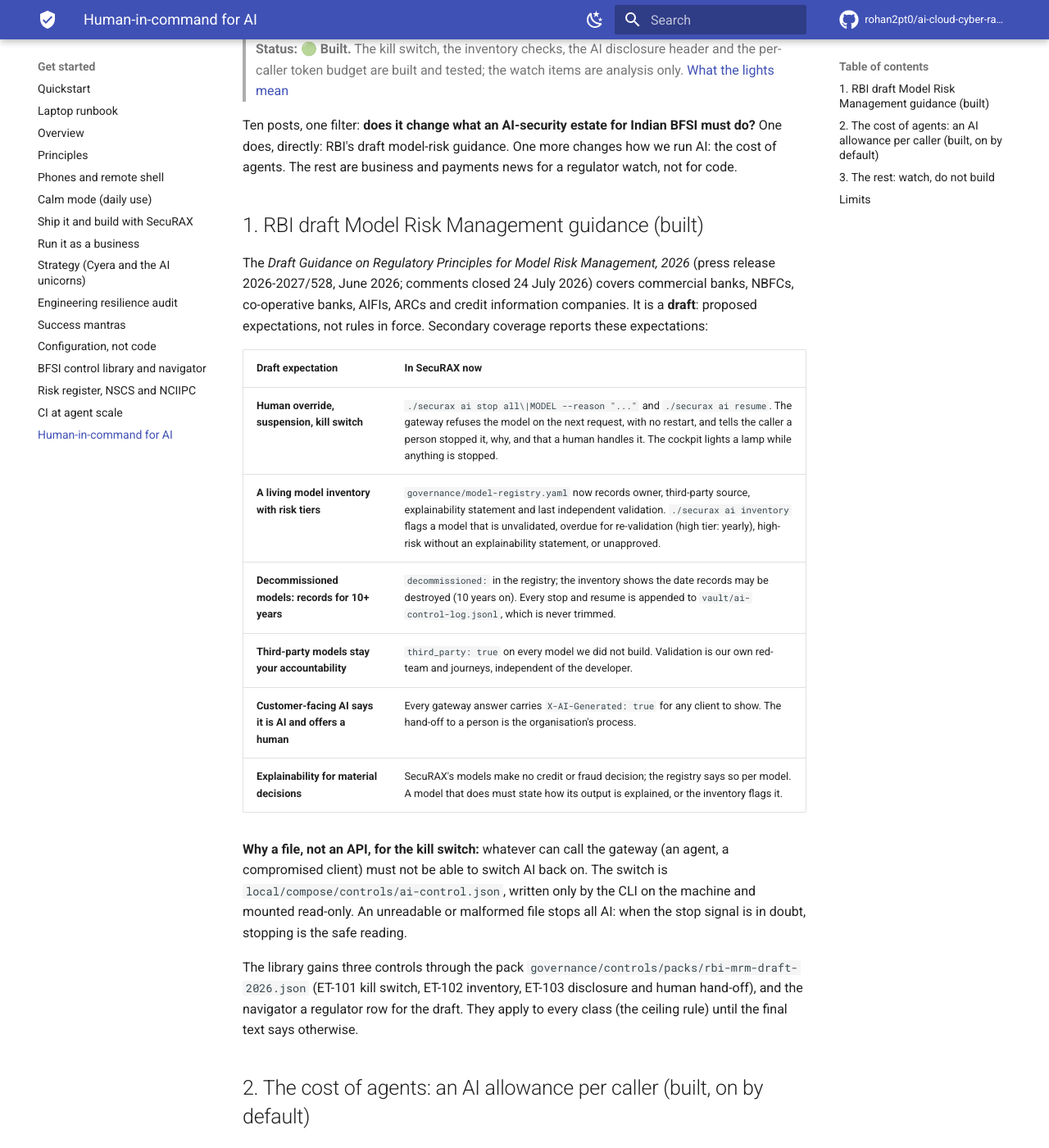
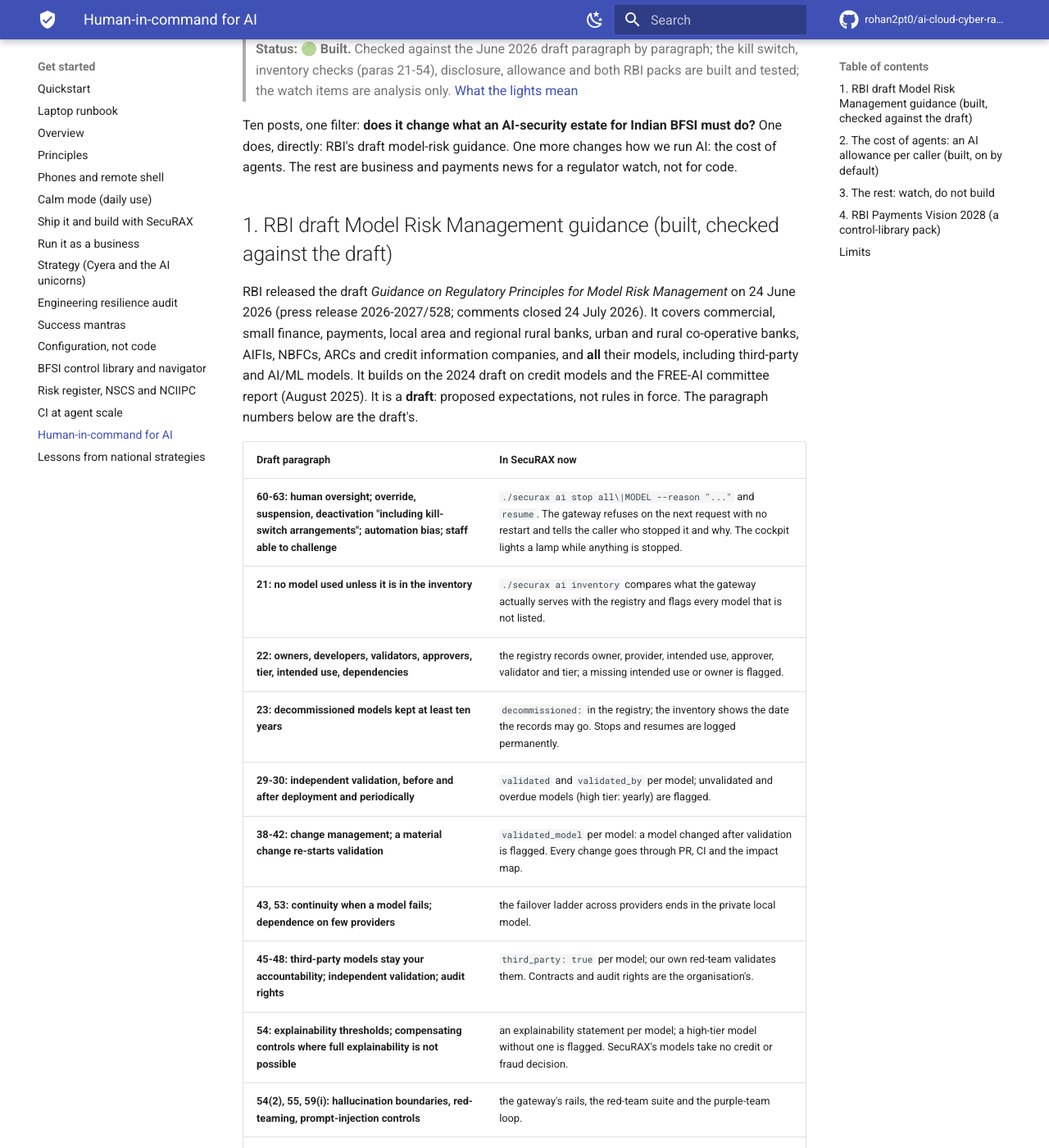
Before and after one commit to rohan2pt0/ai-cloud-cyber-range, an MkDocs documentation site: the page built from docs/securax/69-HUMAN-IN-COMMAND-AND-FINTECH-SIGNALS.md, in a window 1280 px wide and 1400 px high, scrolled down 222 px. Shown: the whole window at 82% size. Built offline with MkDocs 1.6.1 and Material for MkDocs 9.7.7, drawn with Linux system fonts in a browser that asks for light colours; comment, search, counter and statistics services are not loaded; some of the changed text lies outside the part shown.

Commit message:
Self-updating README (version, what's new, docs index generated; readme-current fitness check fails CI when it falls behind; Start here leads with go); RBI MRM draft checked paragraph by paragraph (para 21 unlisted served models, para 42 changed since validation, para 22 intended use; ET-104..106); RBI Payments Vision 2028 pack; doc 70 lessons from national strategies
Co-Authored-By: Claude Opus 5.5 <noreply@anthropic.com>
Claude-Session: https://claude.ai/code/session_015FTfQKpAm1o6wRDjK4XHBQ

```diff
--- a/docs/securax/69-HUMAN-IN-COMMAND-AND-FINTECH-SIGNALS.md
+++ b/docs/securax/69-HUMAN-IN-COMMAND-AND-FINTECH-SIGNALS.md
@@ -1,36 +1,44 @@
 # 69 · Human-in-command for AI, and what the October 2026 fintech signals mean for SecuRAX
 
 <!-- status:start (from docs/status.yml; edit that file, then run docs/sync_status.py) -->
-> **Status: 🟢 Built.** The kill switch, the inventory checks, the AI disclosure header and the per-caller token budget are built and tested; the watch items are analysis only. [What the lights mean](../index.md#the-status-lights)
+> **Status: 🟢 Built.** Checked against the June 2026 draft paragraph by paragraph; the kill switch, inventory checks (paras 21-54), disclosure, allowance and both RBI packs are built and tested; the watch items are analysis only. [What the lights mean](../index.md#the-status-lights)
 <!-- status:end -->
 
 Ten posts, one filter: **does it change what an AI-security estate for Indian BFSI must do?** One does, directly: RBI's
 draft model-risk guidance. One more changes how we run AI: the cost of agents. The rest are business and payments news for
 a regulator watch, not for code.
 
-## 1. RBI draft Model Risk Management guidance (built)
+## 1. RBI draft Model Risk Management guidance (built, checked against the draft)
 
-The *Draft Guidance on Regulatory Principles for Model Risk Management, 2026* (press release 2026-2027/528, June 2026;
-comments closed 24 July 2026) covers commercial banks, NBFCs, co-operative banks, AIFIs, ARCs and credit information
-companies. It is a **draft**: proposed expectations, not rules in force. Secondary coverage reports these expectations:
+RBI released the draft *Guidance on Regulatory Principles for Model Risk Management* on 24 June 2026 (press release
+2026-2027/528; comments closed 24 July 2026). It covers commercial, small finance, payments, local area and regional rural
+banks, urban and rural co-operative banks, AIFIs, NBFCs, ARCs and credit information companies, and **all** their models,
+including third-party and AI/ML models. It builds on the 2024 draft on credit models and the FREE-AI committee report
+(August 2025). It is a **draft**: proposed expectations, not rules in force. The paragraph numbers below are the draft's.
 
-| Draft expectation | In SecuRAX now |
+| Draft paragraph | In SecuRAX now |
 |---|---|
-| **Human override, suspension, kill switch** | `./securax ai stop all\|MODEL --reason "..."` and `./securax ai resume`. The gateway refuses the model on the next request, with no restart, and tells the caller a person stopped it, why, and that a human handles it. The cockpit lights a lamp while anything is stopped. |
-| **A living model inventory with risk tiers** | `governance/model-registry.yaml` now records owner, third-party source, explainability statement and last independent validation. `./securax ai inventory` flags a model that is unvalidated, overdue for re-validation (high tier: yearly), high-risk without an explainability statement, or unapproved. |
-| **Decommissioned models: records for 10+ years** | `decommissioned:` in the registry; the inventory shows the date records may be destroyed (10 years on). Every stop and resume is appended to `vault/ai-control-log.jsonl`, which is never trimmed. |
-| **Third-party models stay your accountability** | `third_party: true` on every model we did not build. Validation is our own red-team and journeys, independent of the developer. |
-| **Customer-facing AI says it is AI and offers a human** | Every gateway answer carries `X-AI-Generated: true` for any client to show. The hand-off to a person is the organisation's process. |
-| **Explainability for material decisions** | SecuRAX's models make no credit or fraud decision; the registry says so per model. A model that does must state how its output is explained, or the inventory flags it. |
+| **60-63: human oversight; override, suspension, deactivation "including kill-switch arrangements"; automation bias; staff able to challenge** | `./securax ai stop all\|MODEL --reason "..."` and `resume`. The gateway refuses on the next request with no restart and tells the caller who stopped it and why. The cockpit lights a lamp while anything is stopped. |
+| **21: no model used unless it is in the inventory** | `./securax ai inventory` compares what the gateway actually serves with the registry and flags every model that is not listed. |
+| **22: owners, developers, validators, approvers, tier, intended use, dependencies** | the registry records owner, provider, intended use, approver, validator and tier; a missing intended use or owner is flagged. |
+| **23: decommissioned models kept at least ten years** | `decommissioned:` in the registry; the inventory shows the date the records may go. Stops and resumes are logged permanently. |
+| **29-30: independent validation, before and after deployment and periodically** | `validated` and `validated_by` per model; unvalidated and overdue models (high tier: yearly) are flagged. |
+| **38-42: change management; a material change re-starts validation** | `validated_model` per model: a model changed after validation is flagged. Every change goes through PR, CI and the impact map. |
+| **43, 53: continuity when a model fails; dependence on few providers** | the failover ladder across providers ends in the private local model. |
+| **45-48: third-party models stay your accountability; independent validation; audit rights** | `third_party: true` per model; our own red-team validates them. Contracts and audit rights are the organisation's. |
+| **54: explainability thresholds; compensating controls where full explainability is not possible** | an explainability statement per model; a high-tier model without one is flagged. SecuRAX's models take no credit or fraud decision. |
+| **54(2), 55, 59(i): hallucination boundaries, red-teaming, prompt-injection controls** | the gateway's rails, the red-team suite and the purple-team loop. |
+| **59(ii)-(iii): tell users it is AI and its limits; switch to a human on request** | every answer carries `X-AI-Generated: true`; a stopped model tells callers a person handles it. The hand-off itself is the organisation's. |
+| **9, 11-13, 17-20: board-approved framework, risk committee, tiering** | the organisation's; SecuRAX supplies the inventory and evidence they review. |
 
 **Why a file, not an API, for the kill switch:** whatever can call the gateway (an agent, a compromised client) must not be
 able to switch AI back on. The switch is `local/compose/controls/ai-control.json`, written only by the CLI on the machine
 and mounted read-only. An unreadable or malformed file stops all AI: when the stop signal is in doubt, stopping is the safe
 reading.
 
-The library gains three controls through the pack `governance/controls/packs/rbi-mrm-draft-2026.json` (ET-101 kill switch,
-ET-102 inventory, ET-103 disclosure and human hand-off), and the navigator a regulator row for the draft. They apply to
-every class (the ceiling rule) until the final text says otherwise.
+The library gains six controls through the pack `governance/controls/packs/rbi-mrm-draft-2026.json` (ET-101 human
+oversight and kill switch, ET-102 inventory, ET-103 disclosure and hand-off, ET-104 third-party models, ET-105 change
+management, ET-106 continuity), each citing its paragraphs, and the navigator a regulator row for the draft.
 
 ## 2. The cost of agents: an AI allowance per caller (built, on by default)
 
@@ -77,14 +85,26 @@ a person in the loop for actions (the approved-action executor) and now for the
 | Signal | Status | What would make it ours |
 |---|---|---|
 | **Account Aggregator pricing.** Sahamati moves the network to a standard fee from 1 November 2026. I could confirm the date; I could not confirm the per-account amounts quoted in the post. | Watch | a lender or FIP using SecuRAX to guard AA data flows: then add AA consent artefacts to the residency and audit rules |
-| **Payments Vision 2028** (RBI, 27 March 2026): shared liability between remitter and beneficiary banks, a switch on/off for every payment mode, a payments switching service | Watch | the switch on/off is the same idea as section 1, for payments. If SecuRAX ever guards a payment flow, it reuses the kill-switch pattern |
+| **Payments Vision 2028** (RBI, 27 March 2026) | Built as a pack | see section 4 |
 | UPI MDR, tokenised bonds, cross-border rails, stablecoins, permissionless blockchain | Not ours | — |
 | AI-native firms run 25% leaner; agentic AI at NPCI, Perfios and PayU | Context | confirms the direction: agents need the guardrails, budgets and kill switch built above |
 | Agentic AI for exam fraud | Not ours | — |
 
+## 4. RBI Payments Vision 2028 (a control-library pack)
+
+Fifteen initiatives to the end of 2028. Most are to be explored; the **Cyber KRI framework for non-bank payment system
+operators (3.9)** is to be developed and implemented, so it is the one to prepare for. The pack
+`governance/controls/packs/rbi-payments-vision-2028.json` adds:
+
+| Initiative | Control | SecuRAX |
+|---|---|---|
+| 3.9 Cyber KRI framework | RM-101 cyber KRIs with thresholds and trends | partly: the cockpit's KRIs, RAG bands and lamps |
+| 3.11 AI-queryable payments data | ET-107 governed AI access to payments data | partly: residency, masking, audit and allowance at the gateway |
+| 3.1 switch on/off for every digital mode | RM-102 | the organisation's |
+| 3.5 shared responsibility for unauthorised transactions | RM-103 beneficiary-side mule detection | the organisation's |
+
 ## Limits
 
-- The draft's exact kill-switch and explainability wording was not available to check; the rows above follow secondary
-  coverage. Re-check against the final RBI text, and update the pack, when it is issued.
+- The rows follow the June 2026 draft. Re-check against the final guidance when RBI issues it, and update the pack.
 - The kill switch stops what goes through the gateway. A model called around the gateway is not stopped; the network rules
   and the residency guard are what keep callers on the gateway.
--- a/docs/status.yml
+++ b/docs/status.yml
@@ -65,7 +65,8 @@ securax/55-ENGINEERING-STANDARD.md: [green, "Enforced by the `claims-proven` fit
 securax/56-POOL-YOUR-MACHINES.md: [amber, "The home rung is built and tested; splitting one model across machines is not built."]
 securax/57-COMPUTE-STRATEGY.md: [amber, "8-bit context cache and the Indian rung are built; the rest is guidance."]
 securax/58-PHONES-AND-REMOTE-SHELL.md: [amber, "Built and tested in CI; not yet verified on a real phone (the sandbox has no second device)."]
-securax/69-HUMAN-IN-COMMAND-AND-FINTECH-SIGNALS.md: [green, "The kill switch, the inventory checks, the AI disclosure header and the per-caller token budget are built and tested; the watch items are analysis only."]
+securax/70-LESSONS-FROM-NATIONAL-STRATEGIES.md: [amber, "Analysis is complete and most patterns are already built; the three proposed Life OS changes (baseline-to-target key results, the stale-goal prompt, strengths first) wait for your go-ahead."]
+securax/69-HUMAN-IN-COMMAND-AND-FINTECH-SIGNALS.md: [green, "Checked against the June 2026 draft paragraph by paragraph; the kill switch, inventory checks (paras 21-54), disclosure, allowance and both RBI packs are built and tested; the watch items are analysis only."]
 securax/68-CI-AT-AGENT-SCALE.md: [amber, "The four tiers, impact-picked PR journeys, cancel-superseded and the nightly full run are built and tested; merge trains, auto-revert, the CLI split, sharding and prebuilt images are queued with triggers."]
 securax/67-RISK-REGISTER-NSCS-NCIIPC.md: [amber, "Risk register, packs, links, CII self-check and the edge device ports are built and tested; the device ports with a real Tailscale serve are verified only on your laptop."]
 securax/66-BFSI-CONTROL-LIBRARY-AND-NAVIGATOR.md: [green, "Import, profiles, dominance, packs, navigator and the dark cockpit are built and tested; the library itself stays private on your machine."]
--- a/mkdocs.yml
+++ b/mkdocs.yml
@@ -84,6 +84,7 @@ nav:
       - Risk register, NSCS and NCIIPC: securax/67-RISK-REGISTER-NSCS-NCIIPC.md
       - CI at agent scale: securax/68-CI-AT-AGENT-SCALE.md
       - Human-in-command for AI: securax/69-HUMAN-IN-COMMAND-AND-FINTECH-SIGNALS.md
+      - Lessons from national strategies: securax/70-LESSONS-FROM-NATIONAL-STRATEGIES.md
   - How-to guides:
       - AI providers and plugins: securax/22-PLUGINS-AND-PROVIDERS.md
       - Integrations: securax/07-INTEGRATIONS.md
```
Also changed, not shown: CHANGELOG.md (+7 -0 lines), README.md (+55 -14 lines), docs/securax/70-LESSONS-FROM-NATIONAL-STRATEGIES.md (added, +65 -0 lines), 10 other files.
